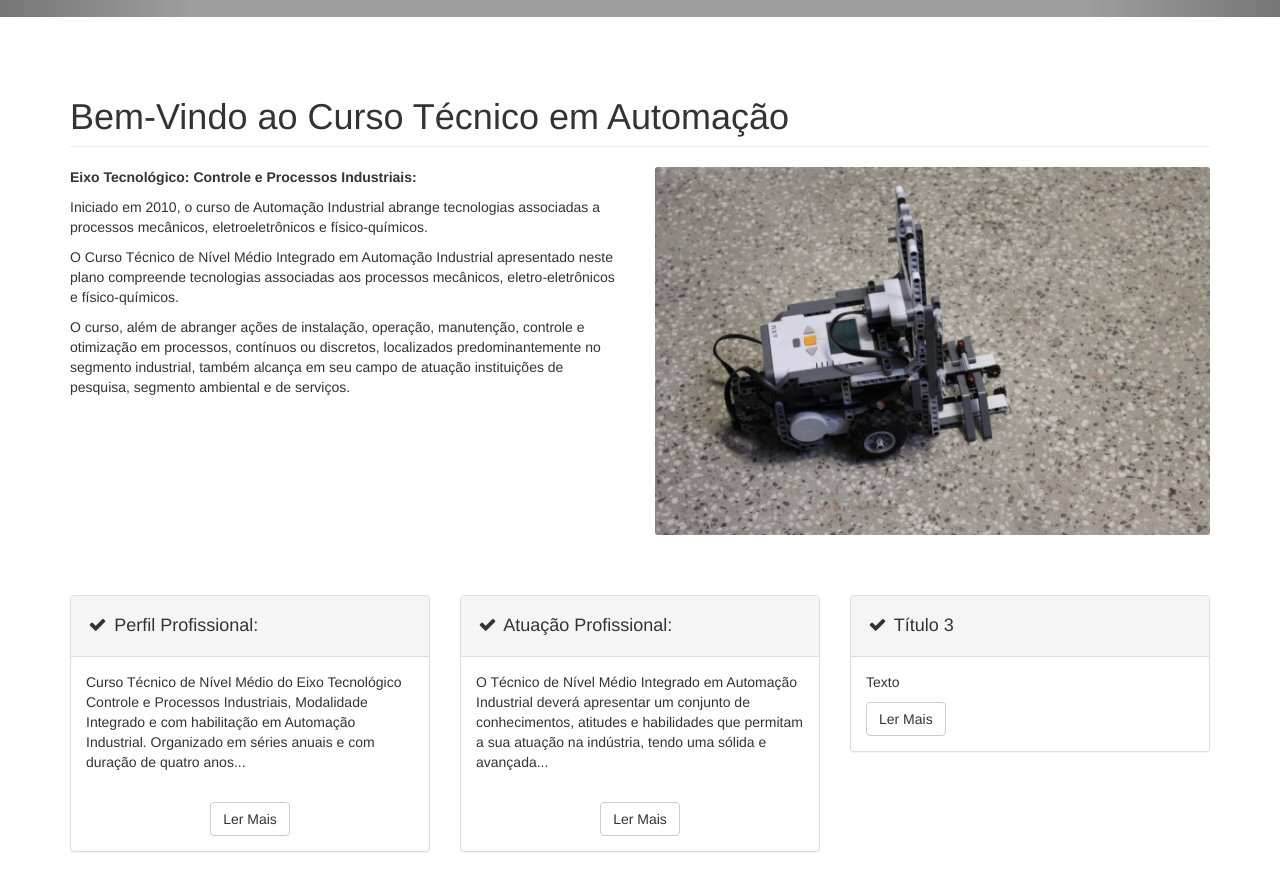
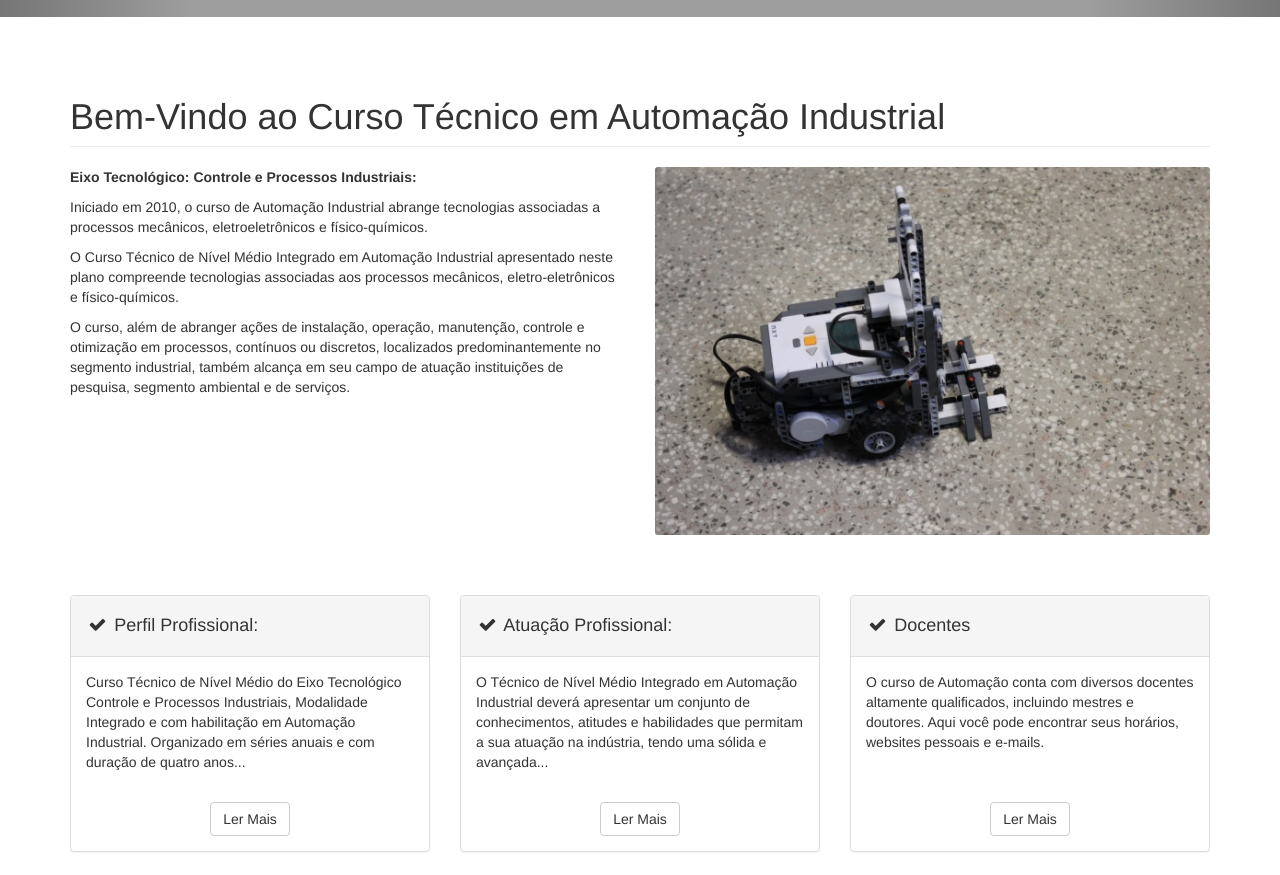
Before and after one commit to ifrsrg/projens-automacao, a plain HTML site: page site/index.html in a window 1280 px wide. Shown: the part 673-1548 px from the top of the page. Drawn offline with Linux system fonts and the light colour scheme; grey boxes are pictures that could not be loaded; placeholder pictures from the web are drawn by us.

Commit message:
Links consertados

```diff
--- a/site/index.html
+++ b/site/index.html
@@ -157,7 +157,7 @@
         <div class="row">
             <div class="col-lg-12">
                 <h1 class="page-header">
-                    Bem-Vindo ao Curso Técnico em Automação
+                    Bem-Vindo ao Curso Técnico em Automação Industrial
                 </h1>
             </div>
             <div class="col-md-6">
@@ -179,7 +179,7 @@
                     </div>
                     <div class="panel-body">
                         <p>Curso Técnico de Nível Médio do Eixo Tecnológico Controle e Processos Industriais, Modalidade Integrado e com habilitação em Automação Industrial. Organizado em séries anuais e com duração de quatro anos...</p><br>
-                        <center><a href="#" class="btn btn-default">Ler Mais</a></center>
+                        <center><a href="curso.html#perfil" class="btn btn-default">Ler Mais</a></center>
                     </div>
                 </div>
             </div>
@@ -190,18 +190,19 @@
                     </div>
                     <div class="panel-body">
                         <p>O Técnico de Nível Médio Integrado em Automação Industrial deverá apresentar um conjunto de conhecimentos, atitudes e habilidades que permitam a sua atuação na indústria, tendo uma sólida e avançada...</p><br>
-                        <center><a href="#" class="btn btn-default">Ler Mais</a></center>
+                        <center><a href="curso.html#perfil" class="btn btn-default">Ler Mais</a></center>
                     </div>
                 </div>
             </div>
             <div class="col-md-4">
                 <div class="panel panel-default">
                     <div class="panel-heading">
-                        <h4><i class="fa fa-fw fa-check"></i> Título 3</h4>
+                        <h4><i class="fa fa-fw fa-check"></i> Docentes</h4>
                     </div>
                     <div class="panel-body">
-                        <p>Texto</p>
-                        <a href="#" class="btn btn-default">Ler Mais</a>
+                        <p>O curso de Automação conta com diversos docentes altamente qualificados, incluindo mestres e doutores. Aqui você pode encontrar seus horários, websites pessoais e e-mails.</p>
+                        <br><br>
+                        <center><a href="docentes.html" class="btn btn-default">Ler Mais</a></center>
                     </div>
                 </div>
             </div>
```
